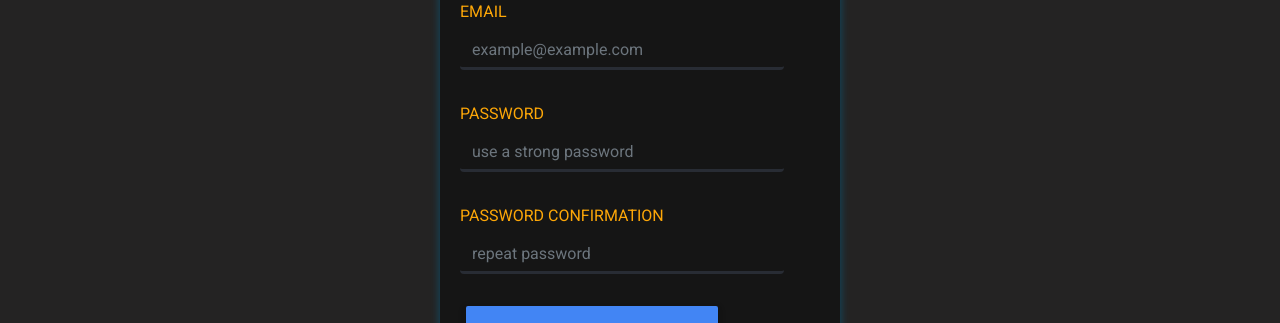
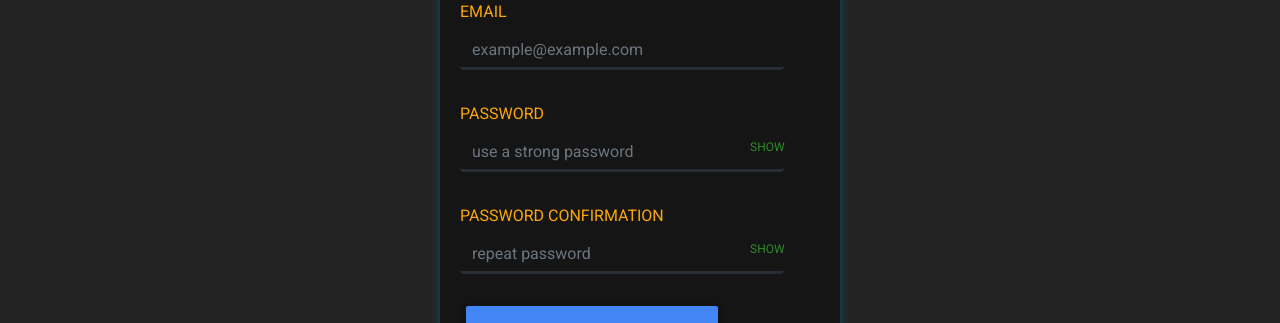
Before and after one commit to Majd123Ah/infostratigc, a React (Create React App) app: page /signup in a window 1280 px wide. Shown: the part 313-636 px from the top of the page. Built offline with nearby package versions, Linux system fonts and the light colour scheme; no server answers.

Commit message:
password visi

```diff
--- a/src/App.css
+++ b/src/App.css
@@ -1202,3 +1202,14 @@ width: 100% !important;
   text-align: center;
 
 }
+.passco{
+  position: relative;
+}
+#passwordvisi{
+  color: #2d8c29;
+  font-size: 12px;
+  width: 35px;
+  right: 35px;
+  position: absolute;
+  top: 36px;
+}
--- a/src/component/SignUP&LogIn/Login.js
+++ b/src/component/SignUP&LogIn/Login.js
@@ -6,12 +6,17 @@ import { Container } from "react-bootstrap"
 import Navbar from "../FirstPage/Navbar"
 
 export default function Login() {
+  const [show, setshow] = useState(false)
   const emailRef = useRef()
   const passwordRef = useRef()
   const { login } = useAuth()
   const [error, setError] = useState("")
   const [loading, setLoading] = useState(false)
   const history = useHistory()
+
+  const handelshow=() =>{
+    setshow(!show)
+  }
 
   async function handleSubmit(e) {
     e.preventDefault()
@@ -46,10 +51,14 @@ export default function Login() {
               <Form.Label>Email</Form.Label>
               <Form.Control type="email" className="inputtt" placeholder='example@example.com' ref={emailRef} required />
             </Form.Group>
+            <div className="passco">
             <Form.Group id="password">
               <Form.Label>Password</Form.Label>
-              <Form.Control type="password" className="inputtt" placeholder='your password' ref={passwordRef} required />
+              <label id="passwordvisi" onClick={handelshow}>{show? 'Hide' : 'show'}</label>
+              <Form.Control type={show? 'text' : 'password'}className="inputtt" placeholder='your password' ref={passwordRef} required />
             </Form.Group>
+            </div>
+
             <Button disabled={loading} type="submit">
               Log In
             </Button>
--- a/src/component/SignUP&LogIn/Signup.js
+++ b/src/component/SignUP&LogIn/Signup.js
@@ -5,7 +5,10 @@ import { Link, useHistory } from "react-router-dom"
 import { Container } from "react-bootstrap"
 import Navbar from "../FirstPage/Navbar"
 
+
 export default function Signup() {
+
+  const [show, setshow] = useState(false)
   const emailRef = useRef()
   const passwordRef = useRef()
   const passwordConfirmRef = useRef()
@@ -13,6 +16,10 @@ export default function Signup() {
   const [error, setError] = useState("")
   const [loading, setLoading] = useState(false)
   const history = useHistory()
+
+  const handelshow=() =>{
+    setshow(!show)
+  }
 
   async function handleSubmit(e) {
     e.preventDefault()
@@ -51,14 +58,20 @@ export default function Signup() {
                     <Form.Label>Email</Form.Label>
                     <Form.Control className="inputtt" placeholder='example@example.com' type="email" ref={emailRef} required />
                   </Form.Group>
+                  <div className="passco">
                   <Form.Group id="password">
                     <Form.Label>Password</Form.Label>
-                    <Form.Control className="inputtt" placeholder='use a strong password' type="password" ref={passwordRef} required />
+                    <label id="passwordvisi" onClick={handelshow}>{show? 'Hide' : 'show'}</label>
+                    <Form.Control className="inputtt" placeholder='use a strong password' type={show? 'text' : 'password'} ref={passwordRef} required />
                   </Form.Group>
+                  </div>
+                  <div className="passco">
                   <Form.Group id="password-confirm">
                     <Form.Label>Password Confirmation</Form.Label>
-                    <Form.Control className="inputtt" placeholder='repeat password' type="password" ref={passwordConfirmRef} required />
+                    <label id="passwordvisi" onClick={handelshow}>{show? 'Hide' : 'show'}</label>
+                    <Form.Control className="inputtt" placeholder='repeat password' type={show? 'text' : 'password'} ref={passwordConfirmRef} required />
                   </Form.Group>
+                  </div>
                   <Button disabled={loading}  type="submit">
                     Sign Up
                   </Button>
@@ -74,82 +87,3 @@ export default function Signup() {
     </>
   )
 }
-
-
-
-
-
-/*import React, { useState } from 'react';
-import { getAuth, createUserWithEmailAndPassword } from "firebase/auth";
-import app from "../firebase";
-
-const SignUp = () => {
-  const [eror1, seteror1] = useState('')
-
-  const auth = getAuth(app);
-  const [email, setEmail] = useState("");
-  const [password, setPassword] = useState("");
-  const [name, setname] = useState("");
-  const Signuphendler = () => {
-
-    createUserWithEmailAndPassword(auth, email, password, name)
-      .then((userCredential) => {
-        // Signed in
-        const user = userCredential.user;
-        console.log(user);
-        // ...
-      })
-      .catch((error) => {
-        const errorMessage = error.message;
-        alert(errorMessage)
-        // ..
-      });
-  }
-  function validations(value) {
-    if (document.getElementById("pass").value !== document.getElementById("repass").value) {
-      seteror1('password not match');
-    } else {
-      seteror1('')
-      window.visiblebtn.style.visibility = "visible";
-        if (document.getElementById("Name").value !== '' || document.getElementById("Email").value !== ''
-          || document.getElementById("pass").value !== '' || document.getElementById("repass").value !== '') {
-          window.visiblebtn.style.visibility = "visible";
-        } else {
-          window.visiblebtn.style.visibility = "hidden";
-        }
-
-    }
-  }
-
-
-
-
-  return (
-    <div className='Signupback'>
-
-      <div className='Signupform col-sm-4'>
-        <h2>Create your account</h2>
-        <form action="/signin">
-          <label>your name </label>
-          <input type='text' placeholder='Majd Ahmad' id="Name" onChange={(e) => setname(e.target.value)} required />
-          <label>your Email address </label>
-          <div>
-            <input type='Email' placeholder='example@example.com' id="Email" onChange={(e) => setEmail(e.target.value)} required />
-          </div>
-          <label>your password </label>
-          <div>
-            <input type='password' placeholder='use a strong password' id="pass" onChange={(e) => setPassword(e.target.value)} required />
-          </div>
-          <label>Confirm password  </label>
-          <input type='password' placeholder='repeat password' onChange={validations} id="repass"  required />
-          <h6>{eror1}</h6>
-          <a href='/signin'><h5>Already have an account?</h5></a>
-          <button type="submit" id='visiblebtn' onClick={Signuphendler} >Sign Up</button>
-        </form>
-
-      </div>
-    </div>
-  )
-}
-
-export default SignUp*/
```
